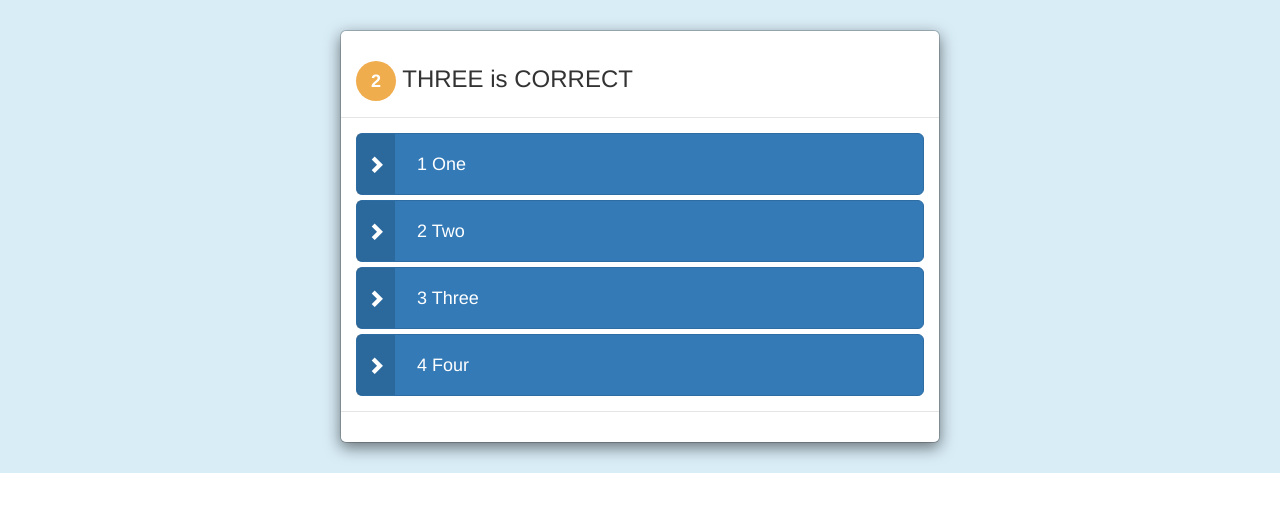
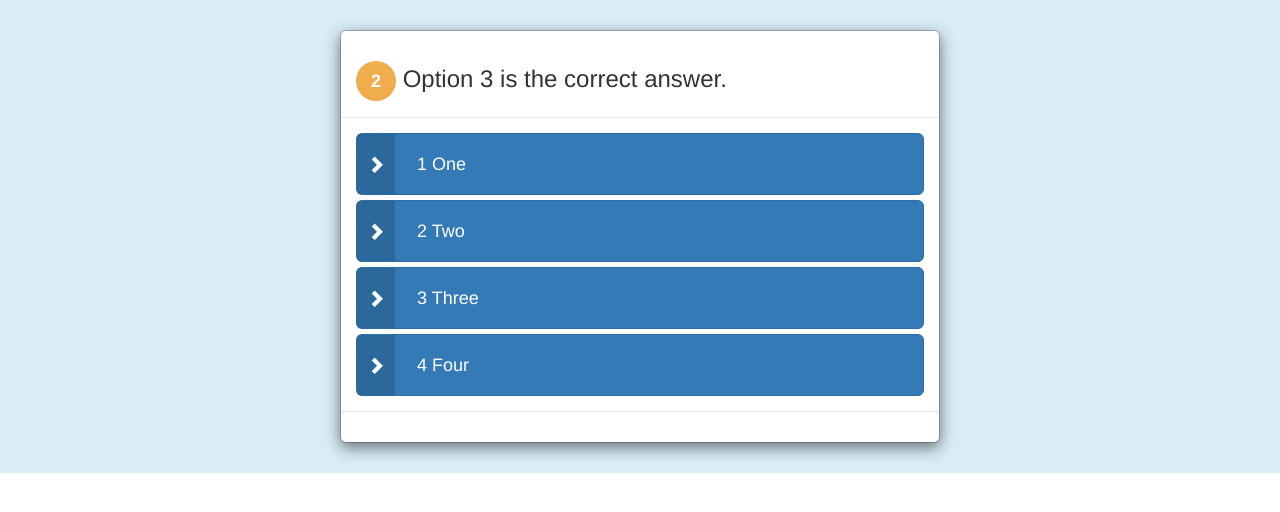
Before and after one commit to vhazali/Learn-Chinese, a PHP site: page /pages/play.php in a window 1280 px wide. Shown: the top 512 px of the page. Run offline with PHP 8.4, Linux system fonts and the light colour scheme.

Commit message:
Changed stub question

```diff
--- a/Frontend/pages/play.php
+++ b/Frontend/pages/play.php
@@ -24,7 +24,7 @@
       <div class="modal-dialog">
         <div class="modal-content">
           <div class="modal-header">
-            <h3><span class="label label-warning" id="qid">2</span> THREE is CORRECT</h3>
+            <h3><span class="label label-warning" id="qid">2</span> Option 3 is the correct answer.</h3>
           </div>
           <div class="modal-body">
             <div class="col-xs-3 col-xs-offset-5">
```
